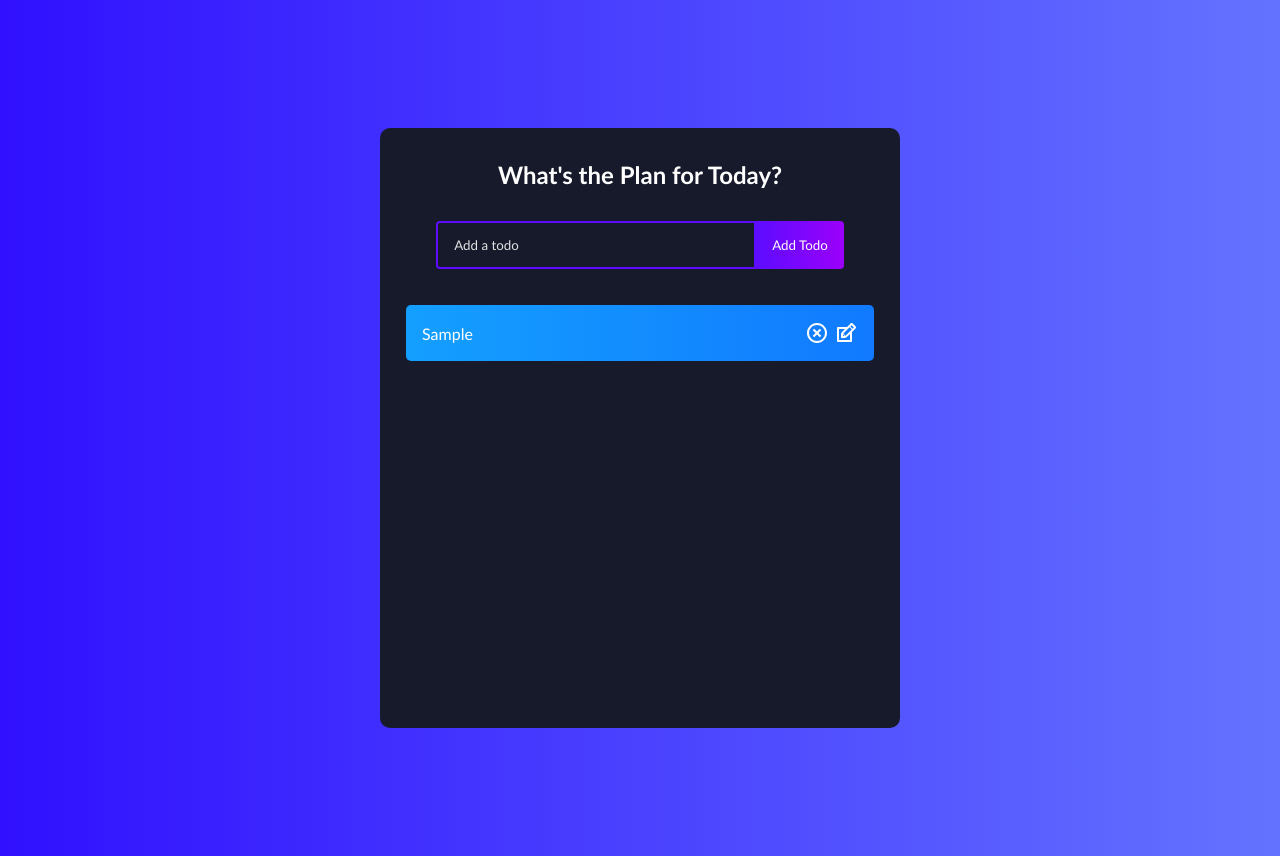
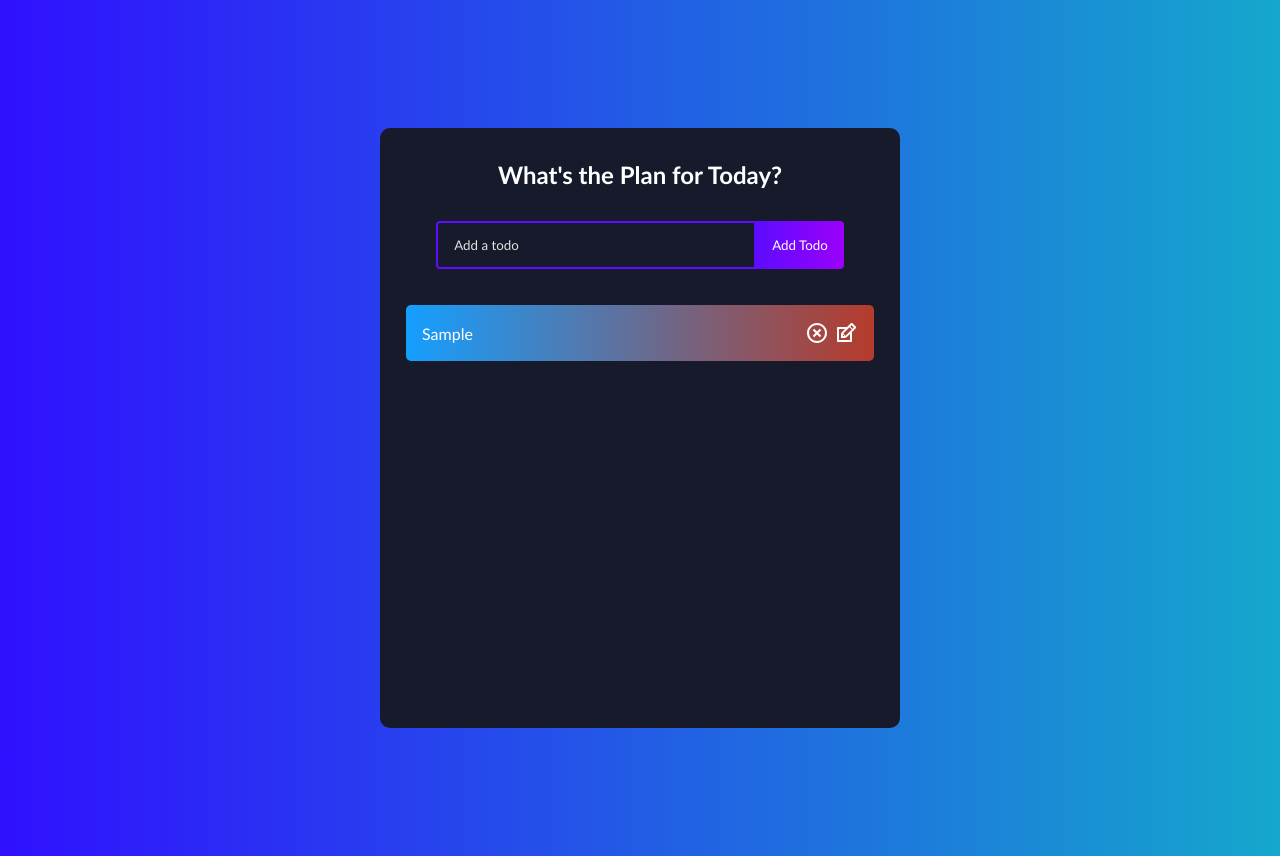
Before and after one commit to EduAlves88/todo-list, a React (Create React App) app: page / in a window 1280 px wide. Both pictures are taken after typing "Sample" into the empty fields and a click on the button "Add Todo". Built offline with nearby package versions, Linux system fonts and the light colour scheme.

Commit message:
teste regedit

```diff
--- a/src/App.css
+++ b/src/App.css
@@ -10,7 +10,7 @@ body {
   background: linear-gradient(
     90deg,
     rgba(48, 16, 255, 1) 0%,
-    rgba(100, 115, 255, 1) 100%
+    rgb(21, 167, 204) 100%
   );
 }
 .todo-app {
@@ -97,7 +97,7 @@ h1 {
   color: #fff;
   background: linear-gradient(
     90deg,
-    rgba(255, 118, 20, 1) 0%,
+    rgb(245, 32, 216) 0%,
     rgba(255, 84, 17, 1) 100%
   );
 
@@ -118,7 +118,7 @@ h1 {
   background: linear-gradient(
     90deg,
     rgba(255, 12, 241, 1) 0%,
-    rgba(250, 0, 135, 1) 100%
+    rgb(41, 128, 55) 100%
   );
 }
 
@@ -126,7 +126,7 @@ h1 {
   background: linear-gradient(
     90deg,
     rgba(20, 159, 255, 1) 0%,
-    rgba(17, 122, 255, 1) 100%
+    rgb(182, 59, 43) 100%
   );
 }
 
```
